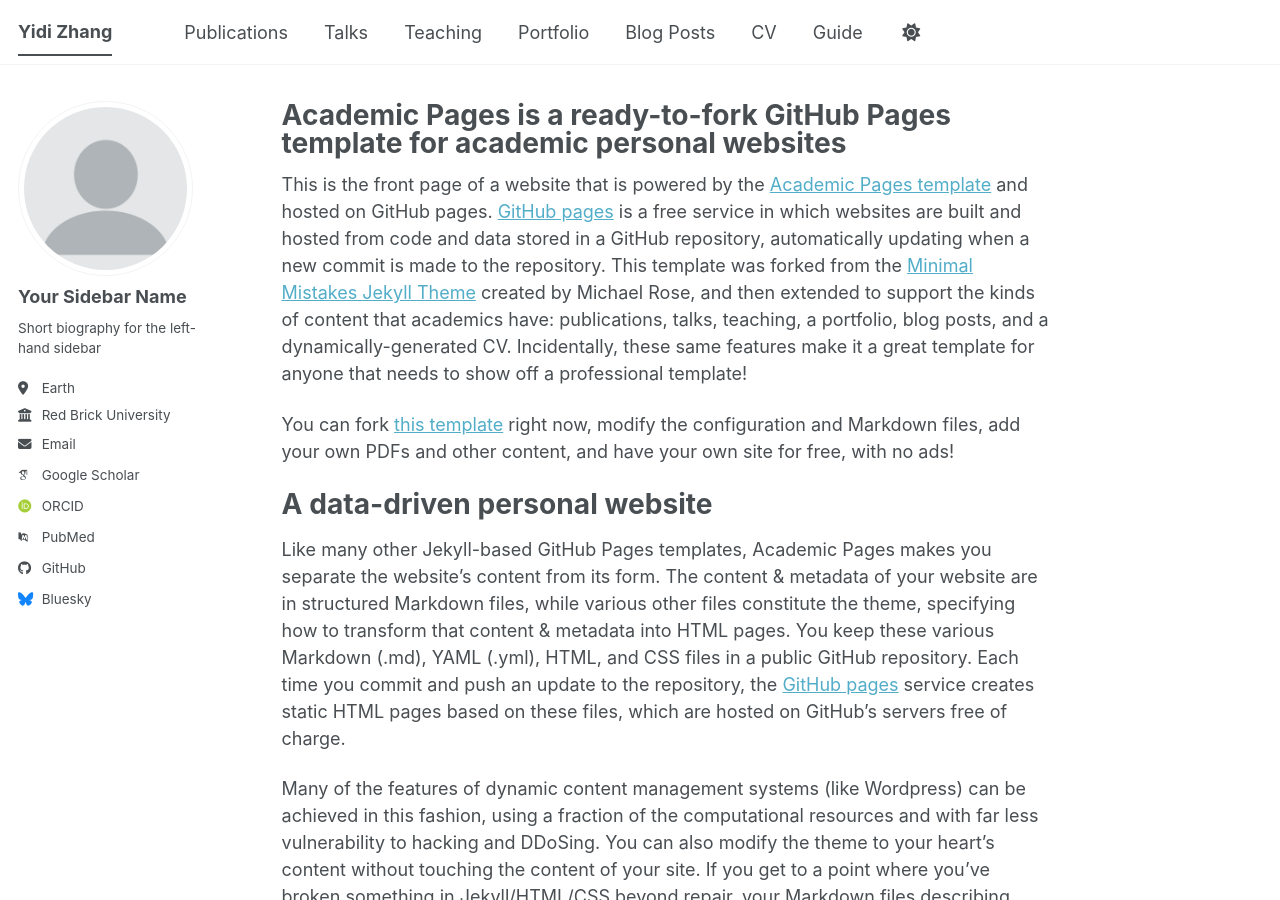
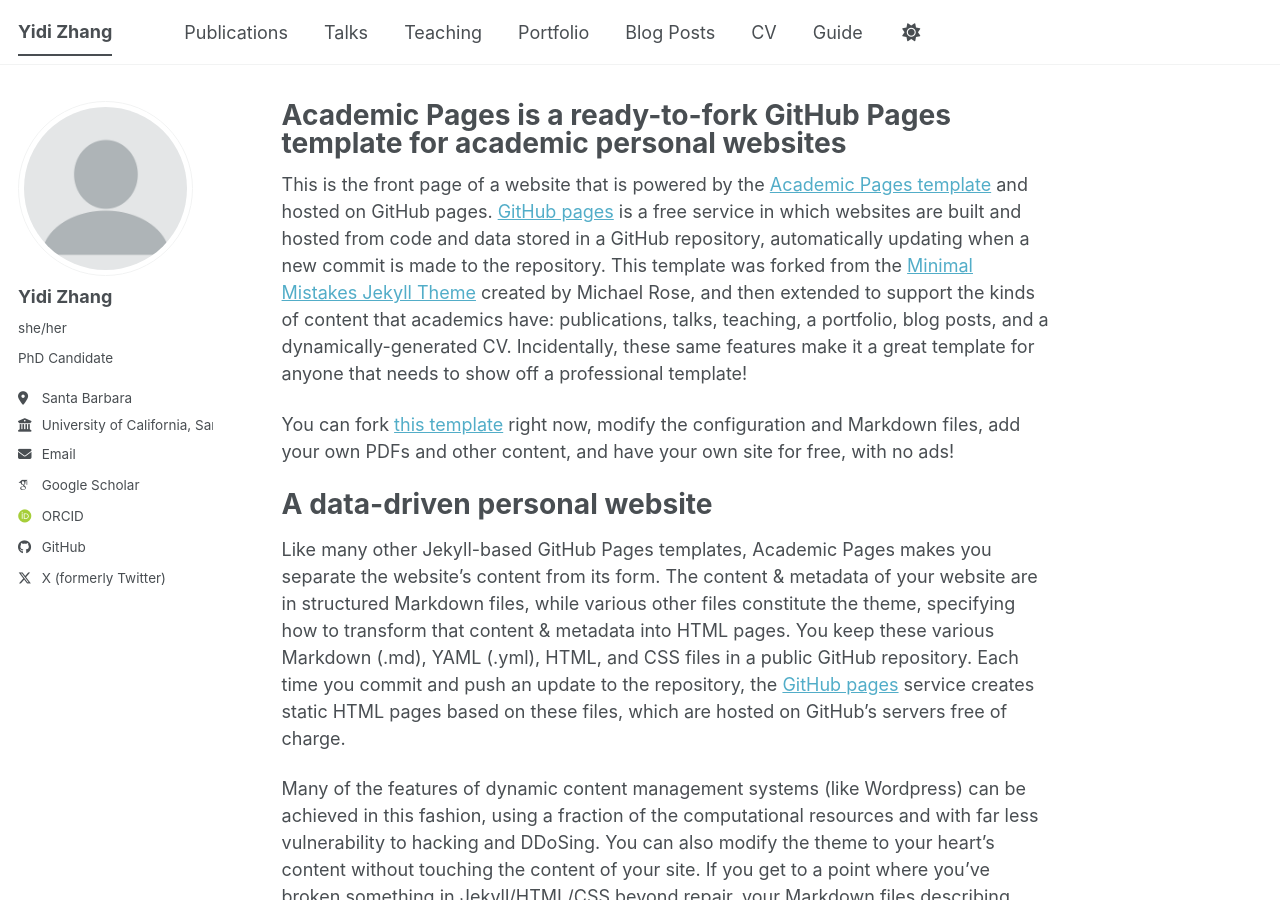
Before and after one commit to yidizhang3/yidizhang, a Jekyll site: the page built from _pages/about.md, in a window 1280 px wide and 900 px high. Built offline with Jekyll 4.4.1, drawn with Linux system fonts in a browser that asks for light colours; some web fonts are replaced; a script bundle is joined from its source files by our own code; library files that are not in the unit come from our copies.

Commit message:
Update _config.yml

```diff
--- a/_config.yml
+++ b/_config.yml
@@ -24,24 +24,24 @@ repository               : "yidizhang3/yidizhang.github.io"
 author:
   # Biographic information
   avatar           : "profile.png"
-  name             : "Your Sidebar Name"
-  pronouns         : # example: "she/her"
-  bio              : "Short biography for the left-hand sidebar"
-  location         : "Earth"
-  employer         : "Red Brick University"
+  name             : "Yidi Zhang"
+  pronouns         :  "she/her"
+  bio              : "PhD Candidate"
+  location         : "Santa Barbara"
+  employer         : "University of California, Santa Barbara"
   uri              : # URL
-  email            : "none@example.org"
+  email            : "yidizhang@ucsb.edu"
 
   # Academic websites
   academia         : # URL
   arxiv            : # URL - Update with the correct link to your profile
-  googlescholar    : "https://scholar.google.com/citations?user=PS_CX0AAAAAJ"
+  googlescholar    : "https://scholar.google.com/citations?user=VESn-18AAAAJ&hl=en"
   inspire-hep      : # URL
   impactstory      : # URL
-  orcid            : "https://orcid.org/yourorcidurl"
+  orcid            : "https://orcid.org/0000-0002-5921-0796"
   semantic         : # URL
   ssrn             : # URL
-  pubmed           : "https://www.ncbi.nlm.nih.gov/pubmed/?term=john+snow"
+  pubmed           : #"https://www.ncbi.nlm.nih.gov/pubmed/?term=john+snow"
   researchgate     : # URL
   scopus           : # URL
   zotero           : # URL
@@ -57,7 +57,7 @@ author:
 
   # Social media
   artstation       : # Username
-  bluesky          : "bsky.app" # Replace this with you Bluesky username
+  bluesky          : #"bsky.app" # Replace this with you Bluesky username
   facebook         : # Username
   flickr           : # Username
   foursquare       : # Username
@@ -74,7 +74,7 @@ author:
   steam            : # Username
   telegram         : # URL
   tumblr           : # Username
-  twitter          : # Username for X / Twitter
+  twitter          : "jennyidizhaang"
   vine             : # Username
   weibo            : # Username
   wikipedia        : # Username
```
